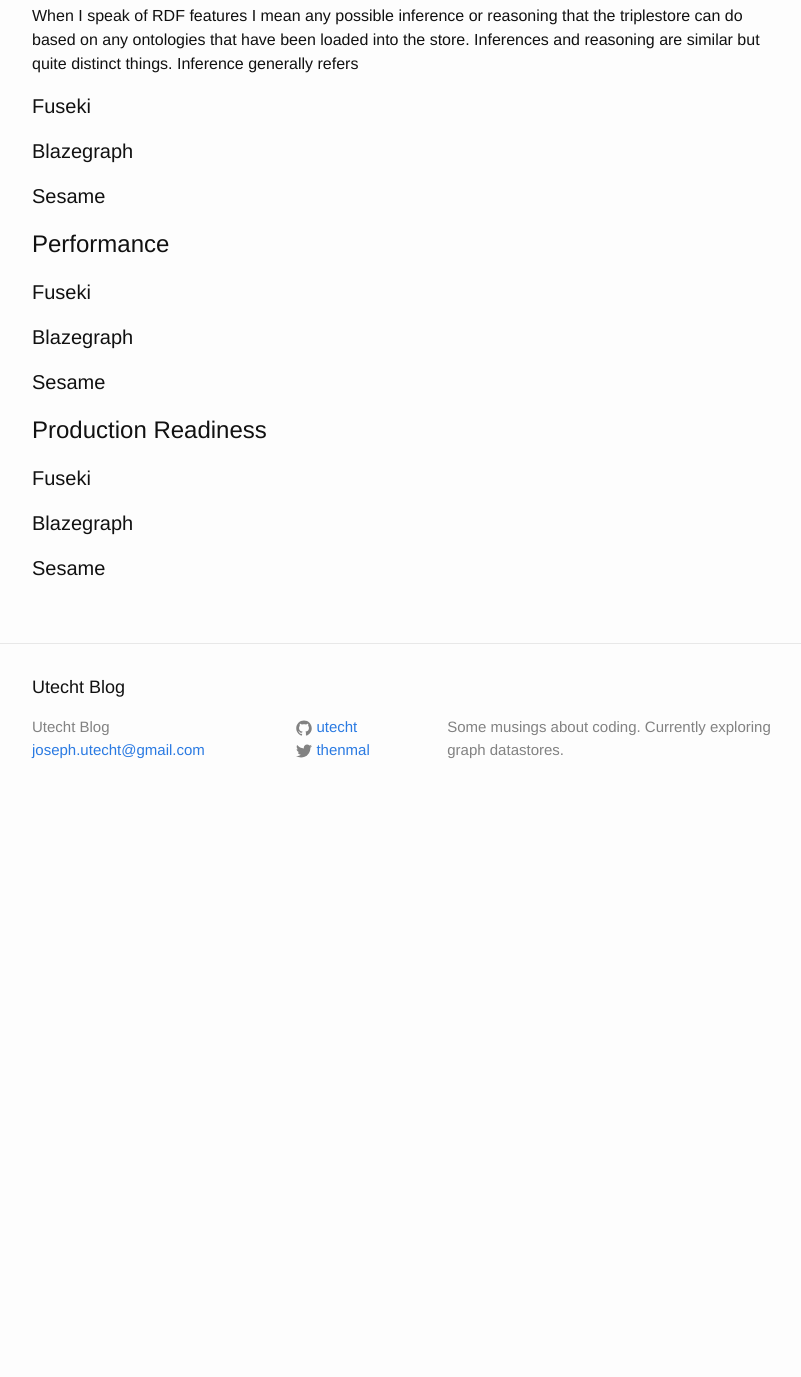
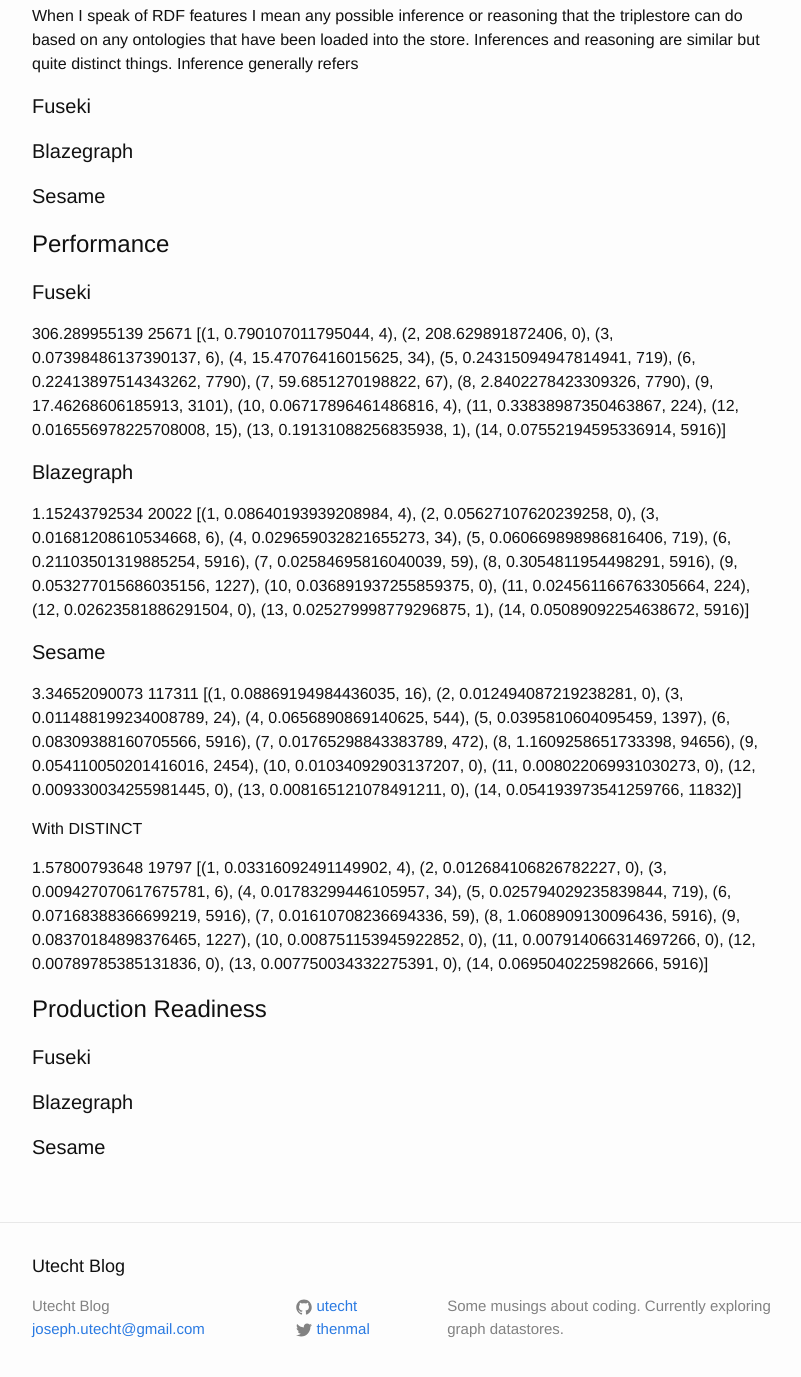
Before and after one commit to utecht/old_blog, a Jekyll site: the page built from _posts/2015-06-05-comparing-triplestores.md, in a window 1280 px wide and 1400 px high, scrolled down 13977 px. Shown: the top 1377 px of the window, without its empty margins (238-1039 px from the left). Built offline with Jekyll 4.4.1, drawn with Linux system fonts in a browser that asks for light colours; before the commit the page ends 14798 px from its top, so only the background shows below that.

Commit message:
performance information

```diff
--- a/_posts/2015-06-05-comparing-triplestores.md
+++ b/_posts/2015-06-05-comparing-triplestores.md
@@ -324,10 +324,79 @@
 ===
 
 #### Fuseki
+306.289955139
+25671
+[(1, 0.790107011795044, 4),
+ (2, 208.629891872406, 0),
+ (3, 0.07398486137390137, 6),
+ (4, 15.47076416015625, 34),
+ (5, 0.24315094947814941, 719),
+ (6, 0.22413897514343262, 7790),
+ (7, 59.6851270198822, 67),
+ (8, 2.8402278423309326, 7790),
+ (9, 17.46268606185913, 3101),
+ (10, 0.06717896461486816, 4),
+ (11, 0.33838987350463867, 224),
+ (12, 0.016556978225708008, 15),
+ (13, 0.19131088256835938, 1),
+ (14, 0.07552194595336914, 5916)]
+
 
 #### Blazegraph
+1.15243792534
+20022
+[(1, 0.08640193939208984, 4),
+ (2, 0.05627107620239258, 0),
+ (3, 0.01681208610534668, 6),
+ (4, 0.029659032821655273, 34),
+ (5, 0.060669898986816406, 719),
+ (6, 0.21103501319885254, 5916),
+ (7, 0.02584695816040039, 59),
+ (8, 0.3054811954498291, 5916),
+ (9, 0.053277015686035156, 1227),
+ (10, 0.036891937255859375, 0),
+ (11, 0.024561166763305664, 224),
+ (12, 0.02623581886291504, 0),
+ (13, 0.025279998779296875, 1),
+ (14, 0.05089092254638672, 5916)]
+
 
 #### Sesame
+3.34652090073
+117311
+[(1, 0.08869194984436035, 16),
+ (2, 0.012494087219238281, 0),
+ (3, 0.011488199234008789, 24),
+ (4, 0.0656890869140625, 544),
+ (5, 0.0395810604095459, 1397),
+ (6, 0.08309388160705566, 5916),
+ (7, 0.01765298843383789, 472),
+ (8, 1.1609258651733398, 94656),
+ (9, 0.054110050201416016, 2454),
+ (10, 0.01034092903137207, 0),
+ (11, 0.008022069931030273, 0),
+ (12, 0.009330034255981445, 0),
+ (13, 0.008165121078491211, 0),
+ (14, 0.054193973541259766, 11832)]
+
+With DISTINCT
+
+1.57800793648
+19797
+[(1, 0.03316092491149902, 4),
+ (2, 0.012684106826782227, 0),
+ (3, 0.009427070617675781, 6),
+ (4, 0.01783299446105957, 34),
+ (5, 0.025794029235839844, 719),
+ (6, 0.07168388366699219, 5916),
+ (7, 0.01610708236694336, 59),
+ (8, 1.0608909130096436, 5916),
+ (9, 0.08370184898376465, 1227),
+ (10, 0.008751153945922852, 0),
+ (11, 0.007914066314697266, 0),
+ (12, 0.00789785385131836, 0),
+ (13, 0.007750034332275391, 0),
+ (14, 0.0695040225982666, 5916)]
 
 <a name="prod"></a>Production Readiness
 ===
```
Also changed, not shown: _posts/2015-06-09-vimer.md (+1 -1 lines).
